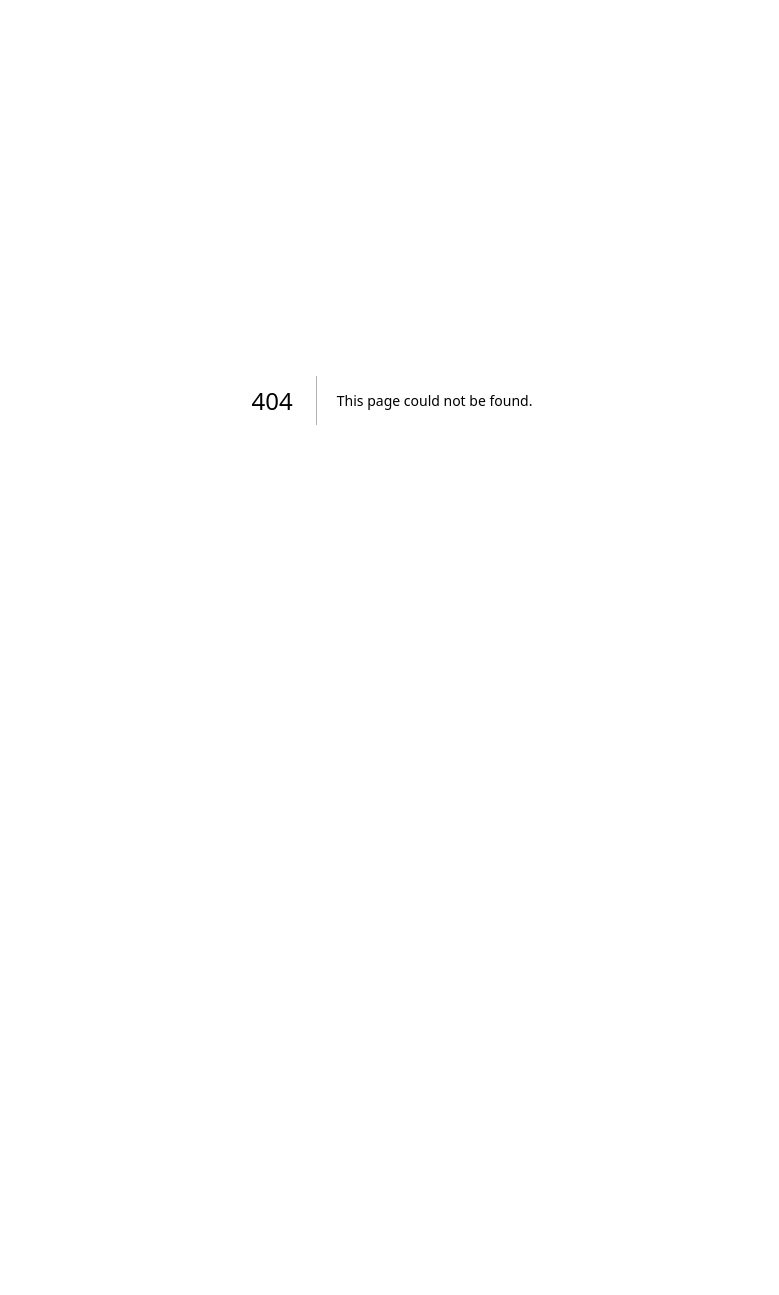
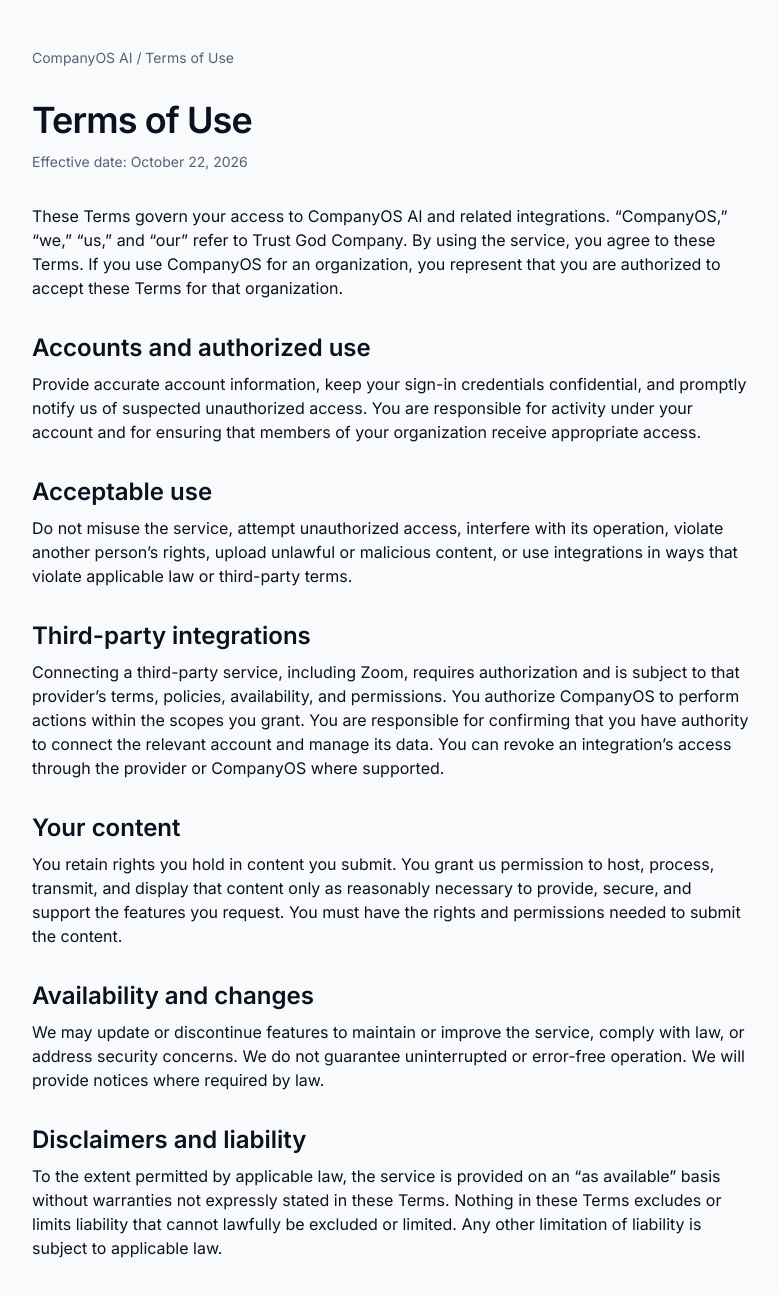
Before and after one commit to gt340/Companyos-ai-foundation-, a Next.js app: page /terms in a window 1280 px wide. Before the commit this address had no page. Shown: the top 1295 px of the page, without its empty margins (248-1027 px from the left). Before the commit the page ends 800 px from the top, so only its background shows below. Built offline with nearby package versions, Linux system fonts and the light colour scheme.

Commit message:
docs(legal): add terms of use page

```diff
--- /dev/null
+++ b/src/app/terms/page.tsx
@@ -0,0 +1,35 @@
+import type { Metadata } from "next";
+import Link from "next/link";
+
+export const metadata: Metadata = {
+  title: "Terms of Use",
+  description: "Terms governing access to CompanyOS AI and its integrations.",
+};
+
+export default function TermsPage() {
+  return (
+    <main className="mx-auto min-h-screen max-w-3xl px-6 py-12 text-foreground">
+      <nav className="mb-8 text-sm text-muted-foreground"><Link href="/">CompanyOS AI</Link> / Terms of Use</nav>
+      <h1 className="mb-3 text-4xl font-semibold tracking-tight">Terms of Use</h1>
+      <p className="mb-8 text-sm text-muted-foreground">Effective date: October 22, 2026</p>
+      <p className="mb-5">These Terms govern your access to CompanyOS AI and related integrations. “CompanyOS,” “we,” “us,” and “our” refer to Trust God Company. By using the service, you agree to these Terms. If you use CompanyOS for an organization, you represent that you are authorized to accept these Terms for that organization.</p>
+      <h2 className="mb-2 mt-8 text-2xl font-semibold">Accounts and authorized use</h2>
+      <p className="mb-5">Provide accurate account information, keep your sign-in credentials confidential, and promptly notify us of suspected unauthorized access. You are responsible for activity under your account and for ensuring that members of your organization receive appropriate access.</p>
+      <h2 className="mb-2 mt-8 text-2xl font-semibold">Acceptable use</h2>
+      <p className="mb-5">Do not misuse the service, attempt unauthorized access, interfere with its operation, violate another person’s rights, upload unlawful or malicious content, or use integrations in ways that violate applicable law or third-party terms.</p>
+      <h2 className="mb-2 mt-8 text-2xl font-semibold">Third-party integrations</h2>
+      <p className="mb-5">Connecting a third-party service, including Zoom, requires authorization and is subject to that provider’s terms, policies, availability, and permissions. You authorize CompanyOS to perform actions within the scopes you grant. You are responsible for confirming that you have authority to connect the relevant account and manage its data. You can revoke an integration’s access through the provider or CompanyOS where supported.</p>
+      <h2 className="mb-2 mt-8 text-2xl font-semibold">Your content</h2>
+      <p className="mb-5">You retain rights you hold in content you submit. You grant us permission to host, process, transmit, and display that content only as reasonably necessary to provide, secure, and support the features you request. You must have the rights and permissions needed to submit the content.</p>
+      <h2 className="mb-2 mt-8 text-2xl font-semibold">Availability and changes</h2>
+      <p className="mb-5">We may update or discontinue features to maintain or improve the service, comply with law, or address security concerns. We do not guarantee uninterrupted or error-free operation. We will provide notices where required by law.</p>
+      <h2 className="mb-2 mt-8 text-2xl font-semibold">Disclaimers and liability</h2>
+      <p className="mb-5">To the extent permitted by applicable law, the service is provided on an “as available” basis without warranties not expressly stated in these Terms. Nothing in these Terms excludes or limits liability that cannot lawfully be excluded or limited. Any other limitation of liability is subject to applicable law.</p>
+      <h2 className="mb-2 mt-8 text-2xl font-semibold">Suspension and termination</h2>
+      <p className="mb-5">You may stop using CompanyOS at any time. We may suspend or restrict access where reasonably necessary to protect the service, comply with law, address abuse, or enforce these Terms. Upon termination, provisions that by their nature should continue will remain effective.</p>
+      <h2 className="mb-2 mt-8 text-2xl font-semibold">Changes and contact</h2>
+      <p className="mb-5">We may revise these Terms by updating this page and its effective date. Questions can be sent to <a className="underline" href="mailto:trustgodcompany123@gmail.com">trustgodcompany123@gmail.com</a>.</p>
+      <footer className="mt-12 border-t pt-6 text-sm text-muted-foreground"><Link className="underline" href="/privacy">Privacy Policy</Link> · <Link className="underline" href="/support">Support</Link></footer>
+    </main>
+  );
+}
```
